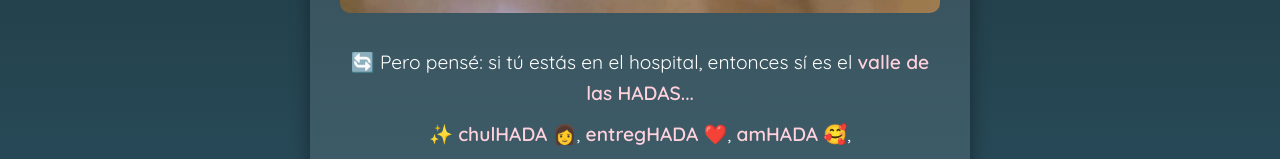
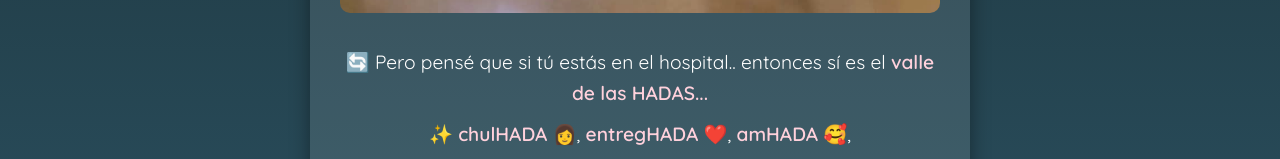
Before and after one commit to edwinmiguelflex/goodnight, a plain HTML site: page index.html in a window 1280 px wide. Shown: the part 750-909 px from the top of the page. Drawn offline with Linux system fonts and the light colour scheme.

Commit message:
Update index.html

```diff
--- a/index.html
+++ b/index.html
@@ -83,7 +83,7 @@
     <h1><span class="sparkle"></span> Vi este meme y me acordé de ti...</h1>
           <img src="meme.jpeg" alt="Meme divertido">
 
-    <p>🔄 Pero pensé: si tú estás en el hospital, entonces sí es el <span class="highlight">valle de las HADAS...</span></p>
+    <p>🔄 Pero pensé que si tú estás en el hospital.. entonces sí es el <span class="highlight">valle de las HADAS...</span></p>
     <p>✨ <span class="highlight">chulHADA</span> 👩‍, <span class="highlight">entregHADA</span> ❤️, <span class="highlight">amHADA</span> 🥰,</p>
     <p><span class="highlight">deseHADA</span> 💪, <span class="highlight">cuidHADA</span> 🩺, <span class="highlight">soñHADA</span> 🌙, <span class="highlight">dedicHADA</span> 🌟...</p>
     <p><strong>💖 Y sobre todo tú, <span class="highlight">mi preferHADA ✨</span></strong></p>
```
